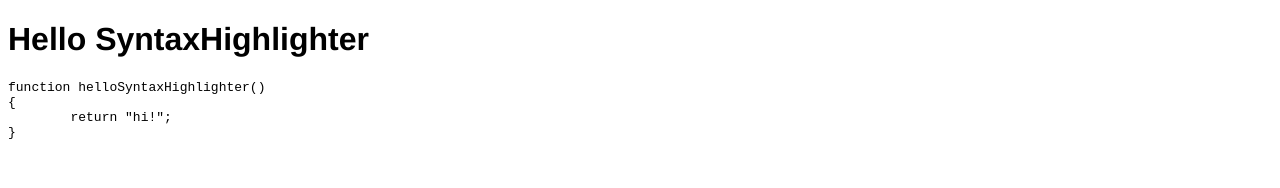
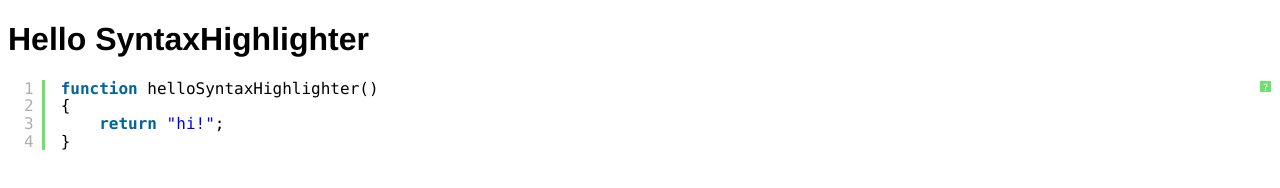
Before and after one commit to duchatran/duchatran.github.io, a plain HTML site: page index.html in a window 1280 px wide. Drawn offline with Linux system fonts and the light colour scheme; files that its build step writes are made by us from their sources.

Commit message:
Update index.html to reflect new structure

```diff
--- a/index.html
+++ b/index.html
@@ -3,9 +3,9 @@
 <head>
 	<meta charset="utf-8">
 	<title>Hello SyntaxHighlighter</title>
-	<script type="text/javascript" src="scripts/shCore.js"></script>
-	<script type="text/javascript" src="scripts/shBrushJScript.js"></script>
-	<link type="text/css" rel="stylesheet" href="styles/shCoreDefault.css">
+	<script type="text/javascript" src="SyntaxHighlighter/scripts/shCore.js"></script>
+	<script type="text/javascript" src="SyntaxHighlighter/scripts/shBrushJScript.js"></script>
+	<link type="text/css" rel="stylesheet" href="SyntaxHighlighter/styles/shCoreDefault.css">
 	<script type="text/javascript">SyntaxHighlighter.all();</script>
 	<style type="text/css">
 		body {
```
